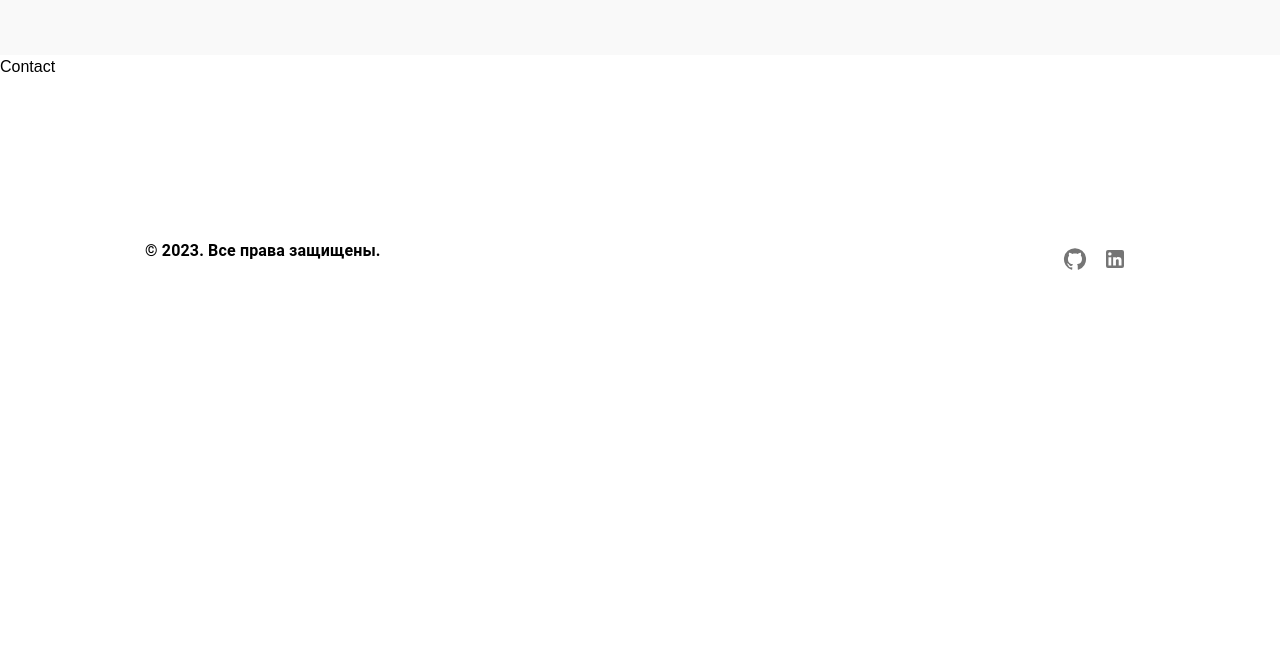
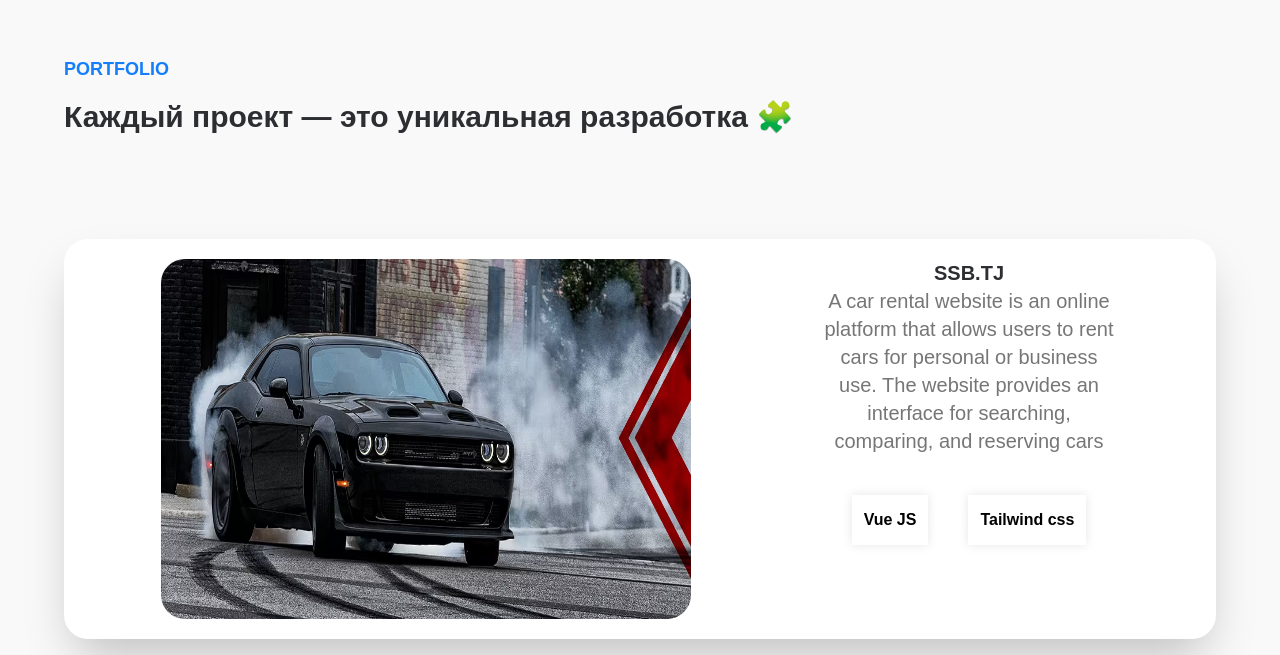
Before and after one commit to dev-tokumei/Tokumeidev, a React (Create React App) app: page / in a window 1280 px wide. Shown: the part 1705-2360 px from the top of the page. Before the commit the page ends 2144 px from the top, so only its background shows below. Built offline with nearby package versions, Linux system fonts and the light colour scheme.

Commit message:
project compnent ready

```diff
--- a/src/components/home/home.component.jsx
+++ b/src/components/home/home.component.jsx
@@ -3,8 +3,9 @@ import { Container, IconButton } from '@mui/material';
 import helloimg from '../../assets/img/helloimg.png';
 import GitHubIcon from '@mui/icons-material/GitHub';
 import LinkedInIcon from '@mui/icons-material/LinkedIn';
+import Skils from '../techskils/techscils.component';
+import TelegramIcon from '@mui/icons-material/Telegram';
 import './home.css';
-import Skils from '../techskils/techscils.component';
 
 const Home = () => {
   return (
@@ -37,6 +38,11 @@ const Home = () => {
                 <IconButton>
                   <LinkedInIcon />
                 </IconButton>
+                <IconButton>
+                  <a href='https://t.me/tokumei_dev'>
+                    <TelegramIcon />
+                  </a>
+                </IconButton>
               </div>
             </div>
             <div className='flex'>
--- a/src/components/projects/itemproject.component.jsx
+++ b/src/components/projects/itemproject.component.jsx
@@ -1,9 +1,29 @@
-import React from 'react'
+import React from 'react';
+import doodge from '../../assets/project/doodge.avif';
+import './project.css';
 
-const ItemProject = () => {
+const ItemProject = ({ src, link, stack, name, title }) => {
   return (
-    <div>ItemProject</div>
-  )
-}
+    <>
+      <div className='w-full shadow-2xl rounded-3xl bg-white p-5  project_item_block items-center mt-16 mb-16'>
+        <div className='w-[530px] h-[360px] rounded-3xl'>
+          <img className='rounded-3xl w-full h-full' src={src} alt='img' />
+        </div>
+        <div className='w-[300px] h-[360px] flex flex-col items-center'>
+          <h1 className='text-[#2d2e32] text-xl font-bold'>{name}</h1>
+          <p className='text-[#767676] text-xl text-center'>{title}</p>
+          <div className=' w-full flex gap-10 justify-center pt-10'>
+            <div className='shadow_tech cursor-pointer p-3 pt-3 font-bold h-[50px] text-center flex items-center justify-center'>
+              {stack.vue}
+            </div>
+            <div className='shadow_tech cursor-pointer p-3 pt-3 font-bold h-[50px] text-center flex items-center justify-center'>
+              {stack.tw}
+            </div>
+          </div>
+        </div>
+      </div>
+    </>
+  );
+};
 
-export default ItemProject
+export default ItemProject;
--- a/src/components/projects/project.component.jsx
+++ b/src/components/projects/project.component.jsx
@@ -1,12 +1,51 @@
 import React from 'react';
 import { Container } from '@mui/material';
+import ItemProject from './itemproject.component';
+import doodge from '../../assets/project/doodge.avif';
 
-const Project = ({}) => {
+const projects = [
+  {
+    name: 'SSB.TJ',
+    title:
+      'A car rental website is an online platform that allows users to rent cars for personal or business use. The website provides an interface for searching, comparing, and reserving cars',
+    stack: { vue: 'Vue JS', tw: 'Tailwind css' },
+    src: doodge,
+    link: 'https://www.ssb.tj/',
+  },
+  {
+    name: 'SSB.TJ',
+    title:
+      'A car rental website is an online platform that allows users to rent cars for personal or business use. The website provides an interface for searching, comparing, and reserving cars',
+    stack: { vue: 'Vue JS', tw: 'Tailwind css' },
+    src: doodge,
+    link: 'https://www.ssb.tj/',
+  },
+  {
+    name: 'SSB.TJ',
+    title:
+      'A car rental website is an online platform that allows users to rent cars for personal or business use. The website provides an interface for searching, comparing, and reserving cars',
+    stack: { vue: 'Vue JS', tw: 'Tailwind css' },
+    src: doodge,
+    link: 'https://www.ssb.tj/',
+  },
+];
+
+const Project = () => {
   return (
-    <div className='w-full bg-[#f9f9f9]'>
+    <div className='w-full bg-[#f9f9f9] pt-20'>
       <Container>
-        <div className='w-full snap-center py-20'>
-
+        <div className='w-full justify-center snap-center py-20'>
+          <div>
+            <h1 className='text-[#147efb] font-bold text-lg mb-4'>PORTFOLIO</h1>
+            <p className='text-[#2d2e32] font-bold text-3xl'>
+              Каждый проект — это уникальная разработка 🧩
+            </p>
+          </div>
+          <div className='pt-10 w-full'>
+            {projects.map((item) => (
+              <ItemProject key={item.name} {...item} />
+            ))}
+          </div>
         </div>
       </Container>
     </div>
--- /dev/null
+++ b/src/components/projects/project.css
@@ -0,0 +1,11 @@
+.project_item_block {
+  display: flex;
+  flex-direction: row;
+  flex-wrap: wrap;
+  gap: 8rem;
+  justify-content: center;
+}
+
+.shadow_tech {
+    box-shadow: 0 0 10px rgba(0,0,0,.1);
+}
```
Also changed, not shown: src/assets/project/doodge.avif (added).
